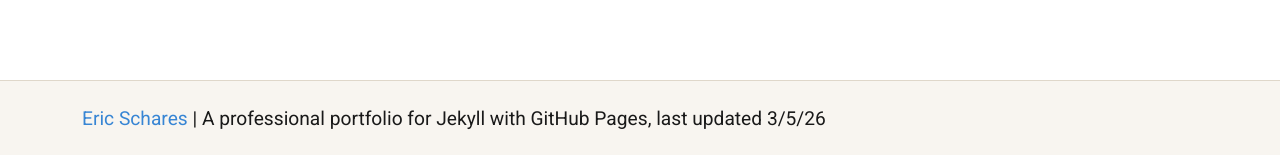
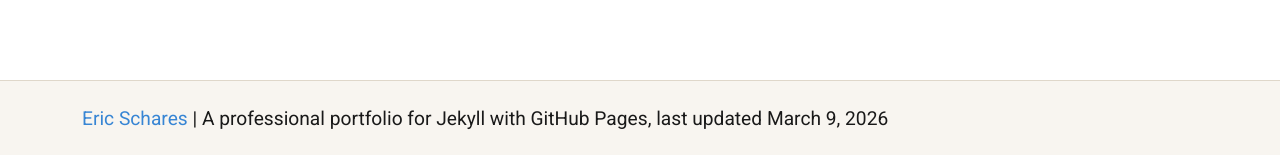
Before and after one commit to eschares/eschares.github.io, a Jekyll site: the page built from index.md, in a window 1280 px wide. Shown: the part 742-897 px from the top of the page. Built offline with Jekyll 4.4.1, drawn with Linux system fonts in a browser that asks for light colours; nearby versions of some CDN libraries.

Commit message:
Update year format in _config.yml

```diff
--- a/_config.yml
+++ b/_config.yml
@@ -11,7 +11,7 @@
 #
 title: Eric Schares
 description: "A professional portfolio for Jekyll with GitHub Pages" # " " for punctuation, shows at bottom of page
-year: last updated 3/5/26
+year: last updated March 9, 2026
 author: #Eric Schares
 bio: "Engineering & Collection Analysis Librarian at Iowa State University"  # underneath author name
 
```
